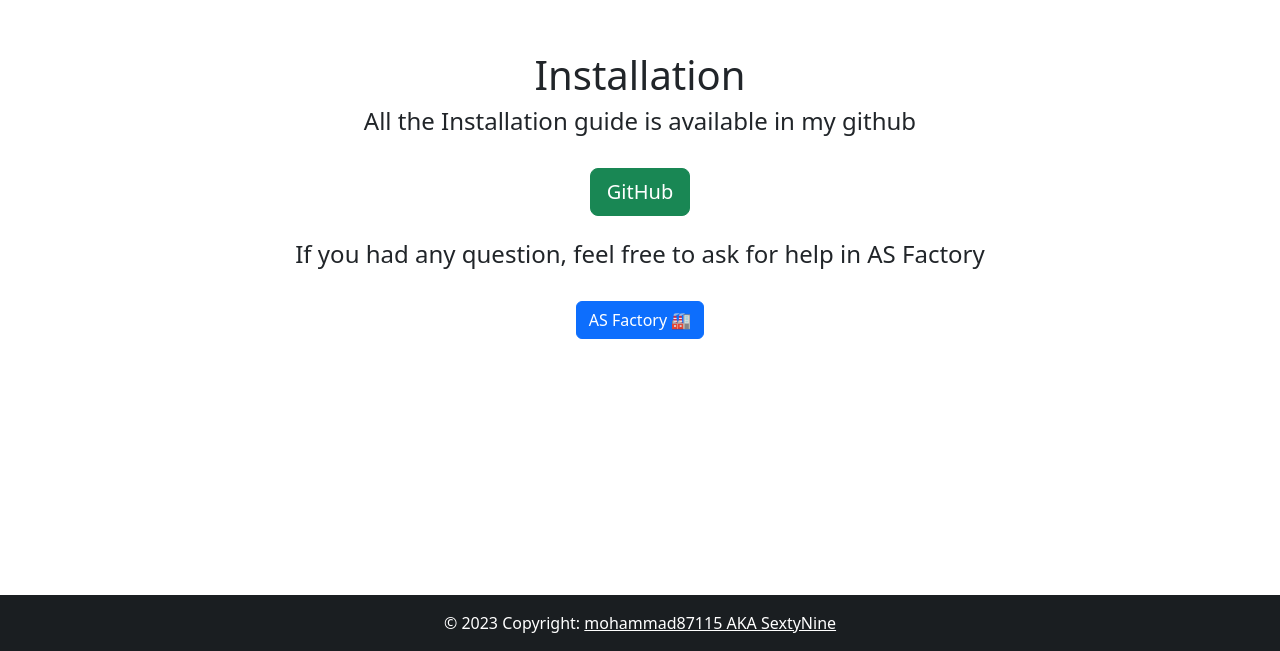
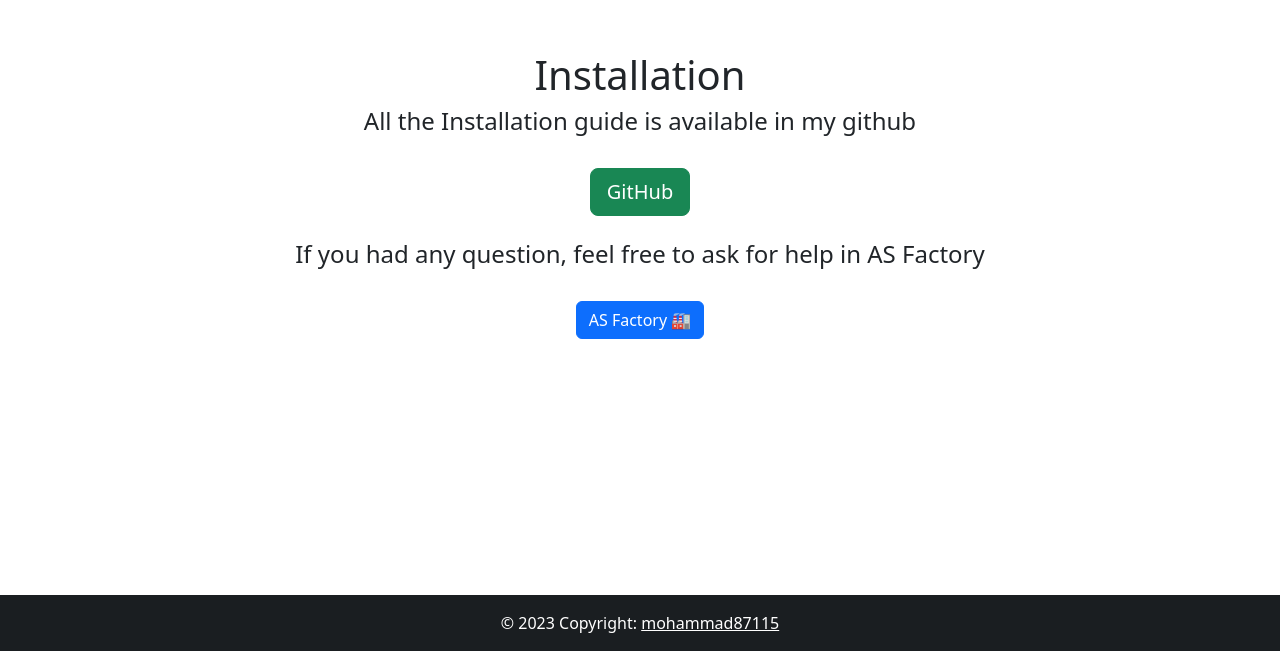
Before and after one commit to ballsdex-autocatcher/ballsdex-autocatcher.github.io, a plain HTML site: page index.html in a window 1280 px wide. Shown: the part 1805-2456 px from the top of the page. Drawn offline with Linux system fonts and the light colour scheme.

Commit message:
Update index.html

```diff
--- a/index.html
+++ b/index.html
@@ -108,7 +108,7 @@
     <footer class="bg-dark text-center text-white" id="cr">
         <div class="text-center p-3" style="background-color: rgba(0, 0, 0, 0.2);">
           © 2023 Copyright:
-          <a class="text-white" href="https://github.com/mohammad87115">mohammad87115 AKA SextyNine</a>
+          <a class="text-white" href="https://github.com/mohammad87115">mohammad87115</a>
         </div>
       </footer>
 
```
